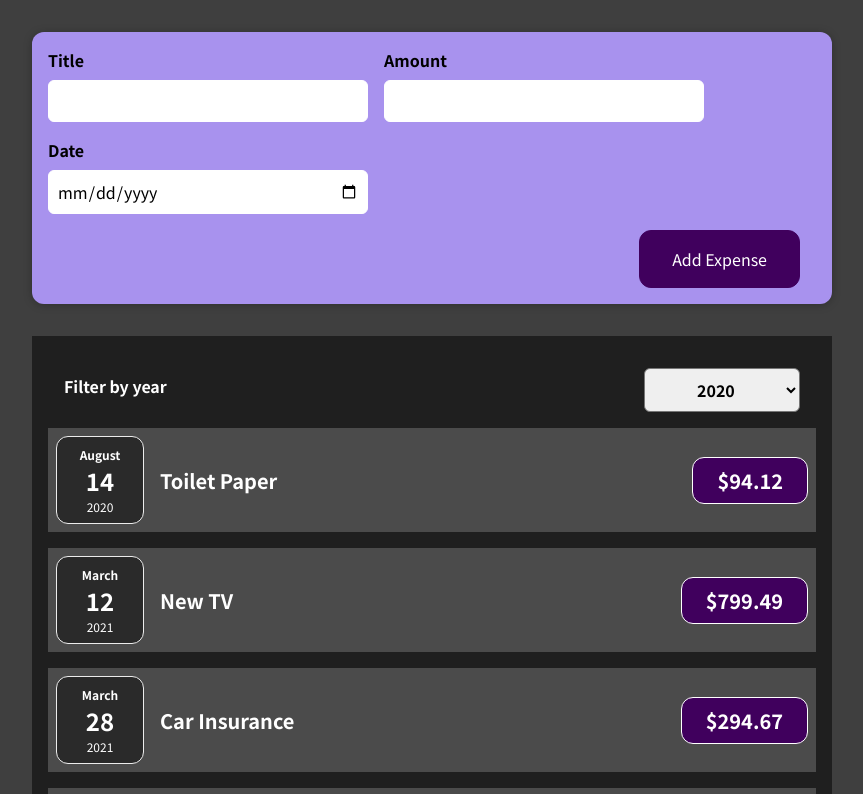
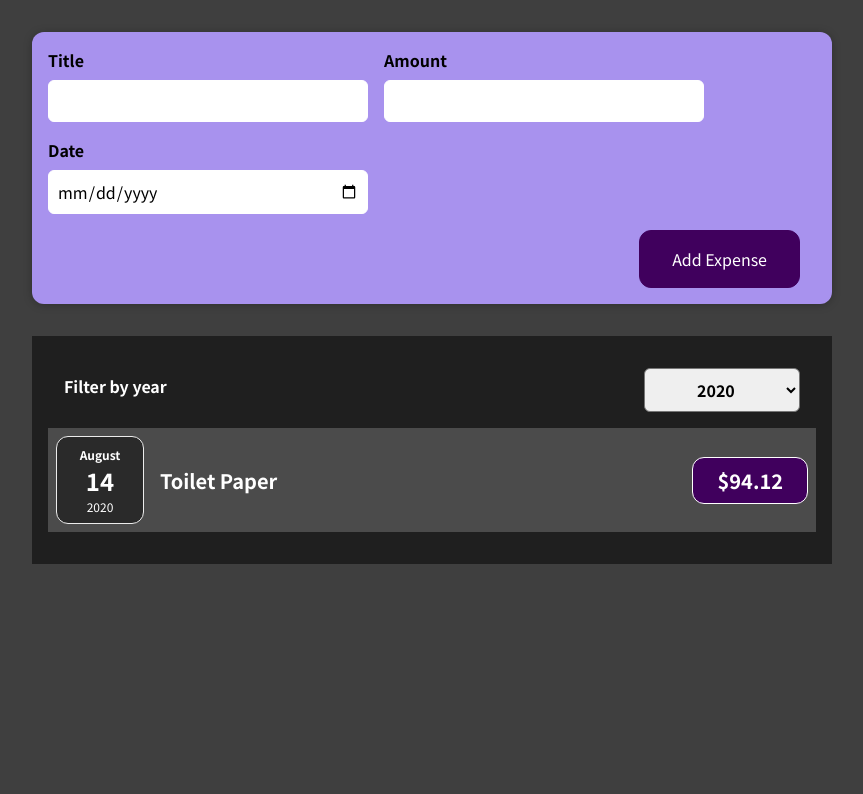
Before and after one commit to ElvisTeq/react.project, a React (Create React App) app: page / in a window 1280 px wide. Shown: the top 794 px of the page, without its empty margins (208-1071 px from the left). Built offline with nearby package versions, Linux system fonts and the light colour scheme.

Commit message:
Filtering HTML elements in  Components

```diff
--- a/src/components/Expenses/Expenses.js
+++ b/src/components/Expenses/Expenses.js
@@ -11,6 +11,11 @@ const Expenses = (props) => {
     setFilterYear(selectedYear);
   };
 
+  // Filtering Years
+  const filteredYears = props.items.filter((expense) => {
+    return expense.date.getFullYear().toString() === filterYear;
+  });
+
   // This works because we added "ExpenseItem(prop)"
   // selected={filterYear} => Sending "select" default value to "ExpensesFilter.js"
   return (
@@ -20,7 +25,7 @@ const Expenses = (props) => {
           selected={filterYear}
           onChangeFilter={filterChangeHandler}
         />
-        {props.items.map((expense) => (
+        {filteredYears.map((expense) => (
           <ExpenseItem
             key={expense.id}
             title={expense.title}
```
Also changed, not shown: 2 other files (tests, documents, lock files or other folders).
